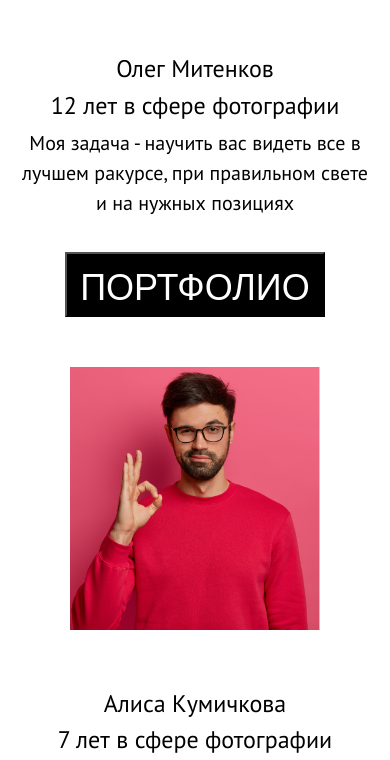
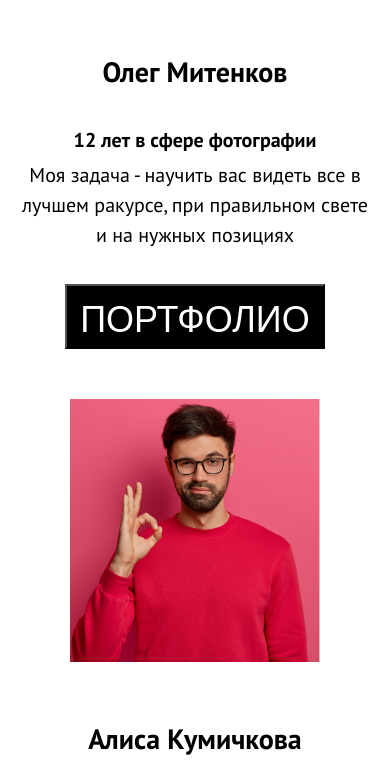
Before and after one commit to UlianaStep/PHOTOZONE, a plain HTML site: page index.html in a window 390 px wide. Shown: the part 909-1669 px from the top of the page. Drawn offline with nearby package versions, Linux system fonts and the light colour scheme.

Commit message:
Add files via upload

```diff
--- a/css/style.css
+++ b/css/style.css
@@ -457,7 +457,16 @@ padding: 50px;
   }
 
   .name{
-    font-size: 24px;
+    font-size: 28px;
+    font-weight: bold;
+
+  }
+
+  .litinfo{
+    font-size: 20px;
+    font-weight: bold;
+    margin-top: 40px;
+
   }
 
   .allinfo{
```
